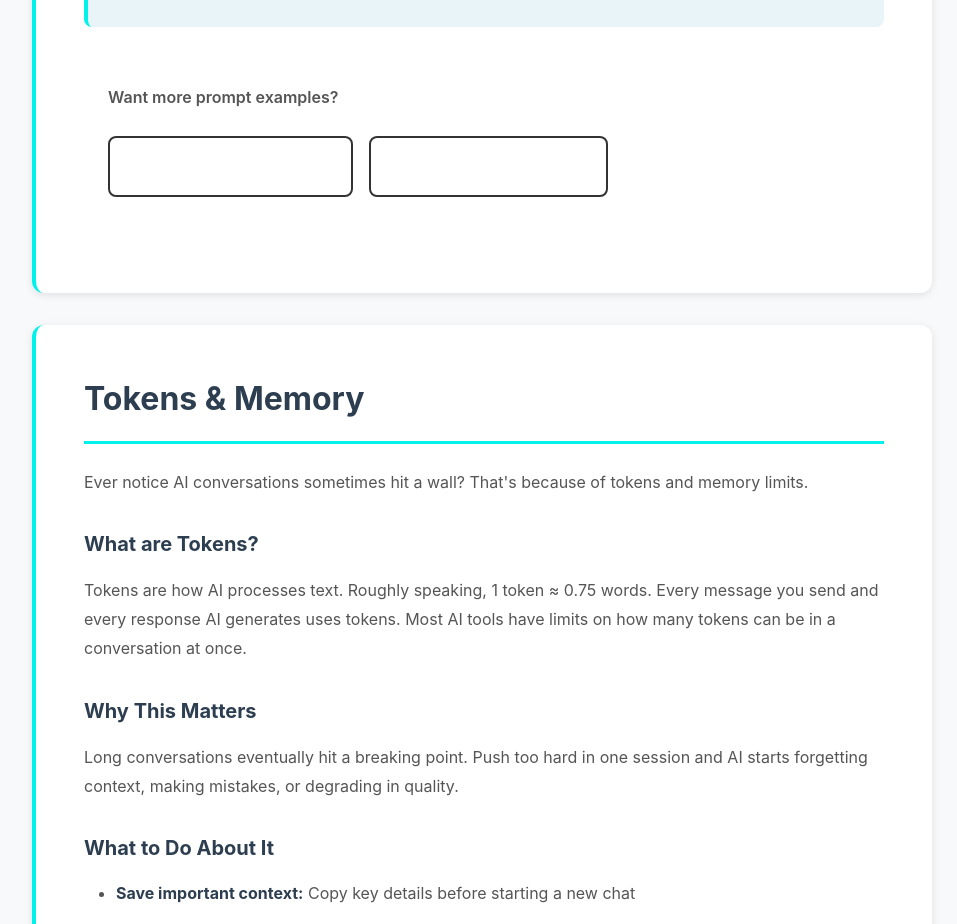
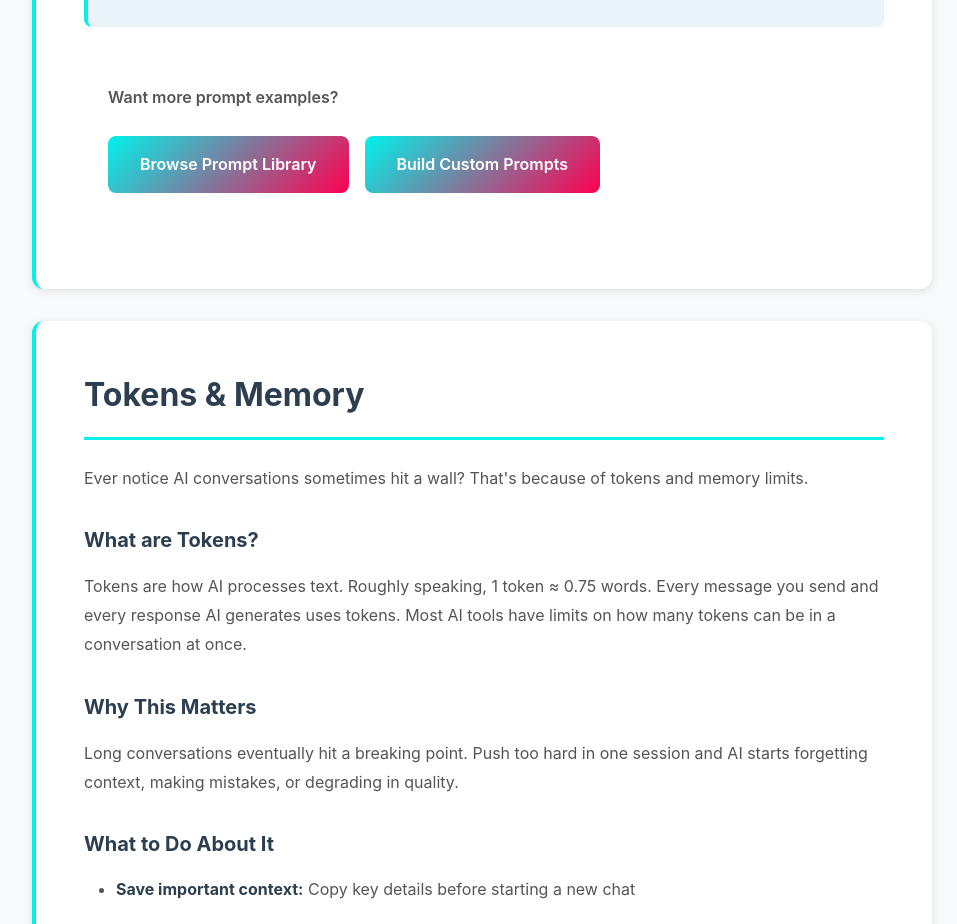
Before and after one commit to givemetheballai-debug/Buildwithjamie, a Next.js app: page /resources/explainers in a window 1280 px wide. Shown: the part 3420-4344 px from the top of the page, without its empty margins (158-1115 px from the left). Built offline with nearby package versions, Linux system fonts and the light colour scheme.

Commit message:
Update page.js

```diff
--- a/app/resources/explainers/page.js
+++ b/app/resources/explainers/page.js
@@ -114,10 +114,10 @@ export default function IntroToAI() {
             <div className="example-box mt-lg">
               <p className="font-semibold mb-sm">Want more prompt examples?</p>
               <div className="flex gap-sm flex-wrap">
-                <Link href="/resources/prompts" className="btn btn-outline no-underline">
+                <Link href="/resources/prompts" className="btn btn-gradient no-underline">
                   Browse Prompt Library
                 </Link>
-                <Link href="/tools" className="btn btn-outline no-underline">
+                <Link href="/tools" className="btn btn-gradient no-underline">
                   Build Custom Prompts
                 </Link>
               </div>
```
